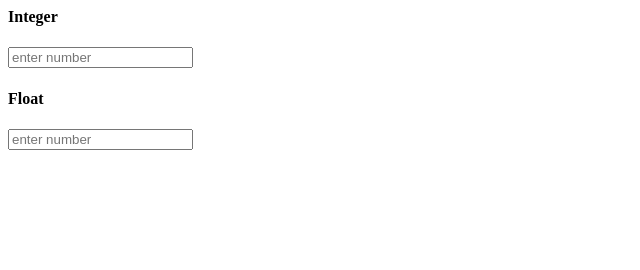
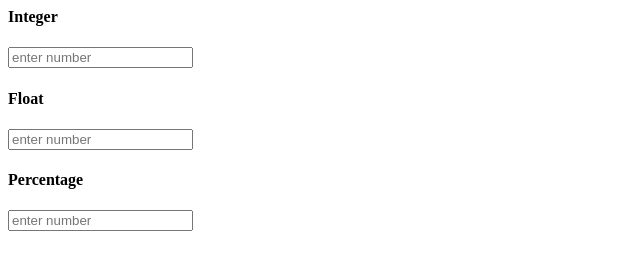
Before and after one commit to huymach91/ts-numeric-input, a website: page index.html in a window 1280 px wide. Shown: the whole page, without its empty margins (0-640 px from the left). Drawn offline with Linux system fonts and the light colour scheme.

Commit message:
2 files modified

```diff
--- a/index.html
+++ b/index.html
@@ -3,3 +3,6 @@
 
 <h4>Float</h4>
 <input id="float" placeholder="enter number" />
+
+<h4>Percentage</h4>
+<input id="float" placeholder="enter number" />
--- a/style.css
+++ b/style.css
@@ -4,3 +4,7 @@ input {
   border-width: 1px;
   padding: 0 5px;
 }
+
+h4 {
+  margin-bottom: 5px;
+}
```
